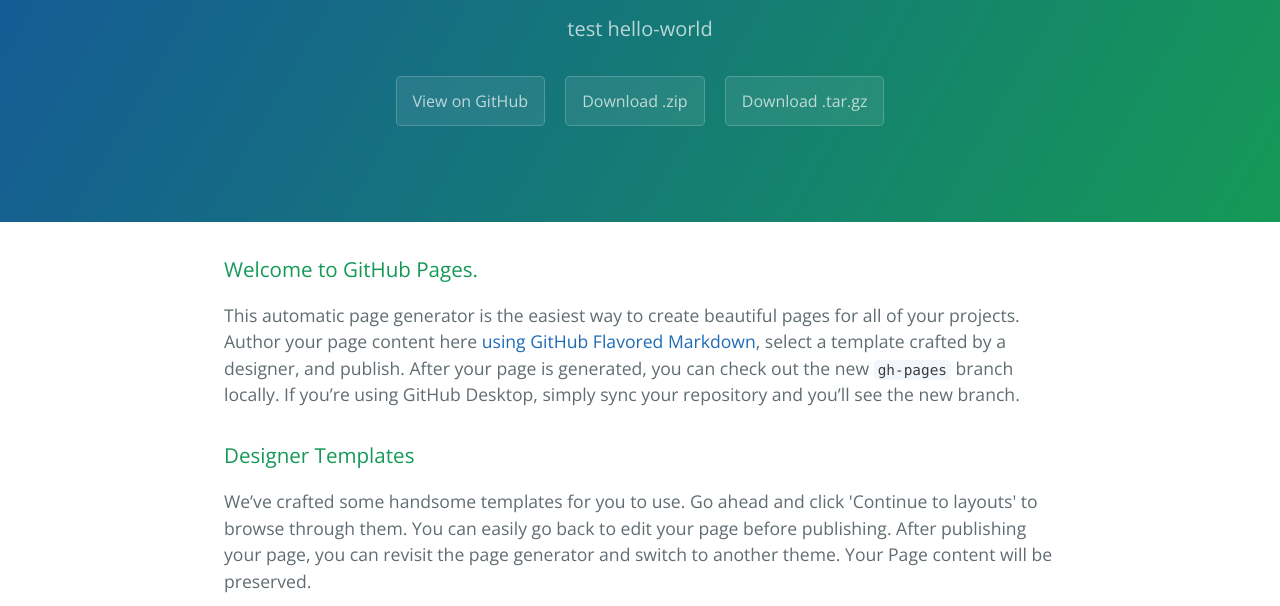
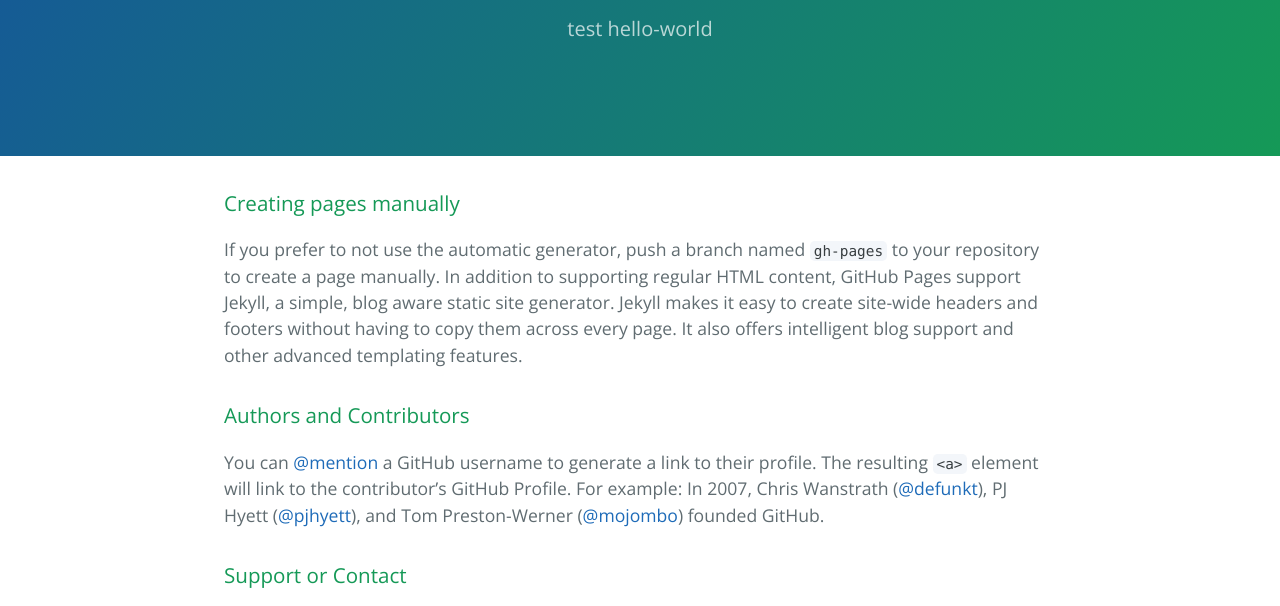
Before and after one commit to yi2ha/hello-world, a plain HTML site: page index.html in a window 1280 px wide. Shown: the part 161-767 px from the top of the page. Drawn offline with nearby package versions, Linux system fonts and the light colour scheme.

Commit message:
Update index.html

```diff
--- a/index.html
+++ b/index.html
@@ -13,21 +13,10 @@
     <section class="page-header">
       <h1 class="project-name">Hello-world</h1>
       <h2 class="project-tagline">test hello-world</h2>
-      <a href="https://github.com/yi2ha/hello-world" class="btn">View on GitHub</a>
-      <a href="https://github.com/yi2ha/hello-world/zipball/master" class="btn">Download .zip</a>
-      <a href="https://github.com/yi2ha/hello-world/tarball/master" class="btn">Download .tar.gz</a>
+
     </section>
 
     <section class="main-content">
-      <h3>
-<a id="welcome-to-github-pages" class="anchor" href="#welcome-to-github-pages" aria-hidden="true"><span aria-hidden="true" class="octicon octicon-link"></span></a>Welcome to GitHub Pages.</h3>
-
-<p>This automatic page generator is the easiest way to create beautiful pages for all of your projects. Author your page content here <a href="https://guides.github.com/features/mastering-markdown/">using GitHub Flavored Markdown</a>, select a template crafted by a designer, and publish. After your page is generated, you can check out the new <code>gh-pages</code> branch locally. If you’re using GitHub Desktop, simply sync your repository and you’ll see the new branch.</p>
-
-<h3>
-<a id="designer-templates" class="anchor" href="#designer-templates" aria-hidden="true"><span aria-hidden="true" class="octicon octicon-link"></span></a>Designer Templates</h3>
-
-<p>We’ve crafted some handsome templates for you to use. Go ahead and click 'Continue to layouts' to browse through them. You can easily go back to edit your page before publishing. After publishing your page, you can revisit the page generator and switch to another theme. Your Page content will be preserved.</p>
 
 <h3>
 <a id="creating-pages-manually" class="anchor" href="#creating-pages-manually" aria-hidden="true"><span aria-hidden="true" class="octicon octicon-link"></span></a>Creating pages manually</h3>
```
